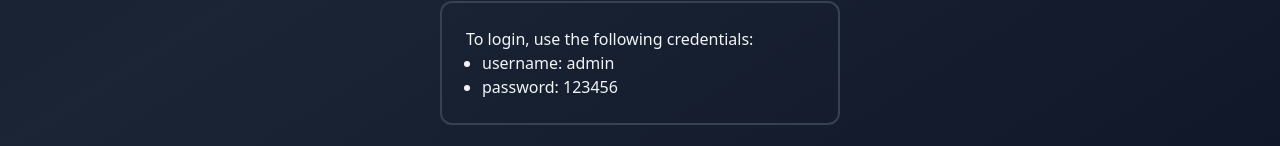
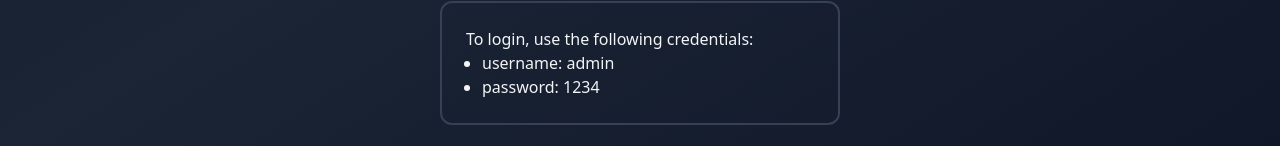
Before and after one commit to autriIIa/dashboard-project, a React (Vite) app: page /login in a window 1280 px wide. Shown: the part 651-797 px from the top of the page. Built offline with nearby package versions, Linux system fonts and the light colour scheme.

Commit message:
Corrected message

```diff
--- a/src/pages/Login.jsx
+++ b/src/pages/Login.jsx
@@ -100,7 +100,7 @@ export default function Login({ onLoginSuccess }) {
         <p>To login, use the following credentials:</p>
         <ul className="list-disc ml-4">
           <li>username: admin</li>
-          <li>password: 123456</li>
+          <li>password: 1234</li>
         </ul>
       </div>
     </div>
```
